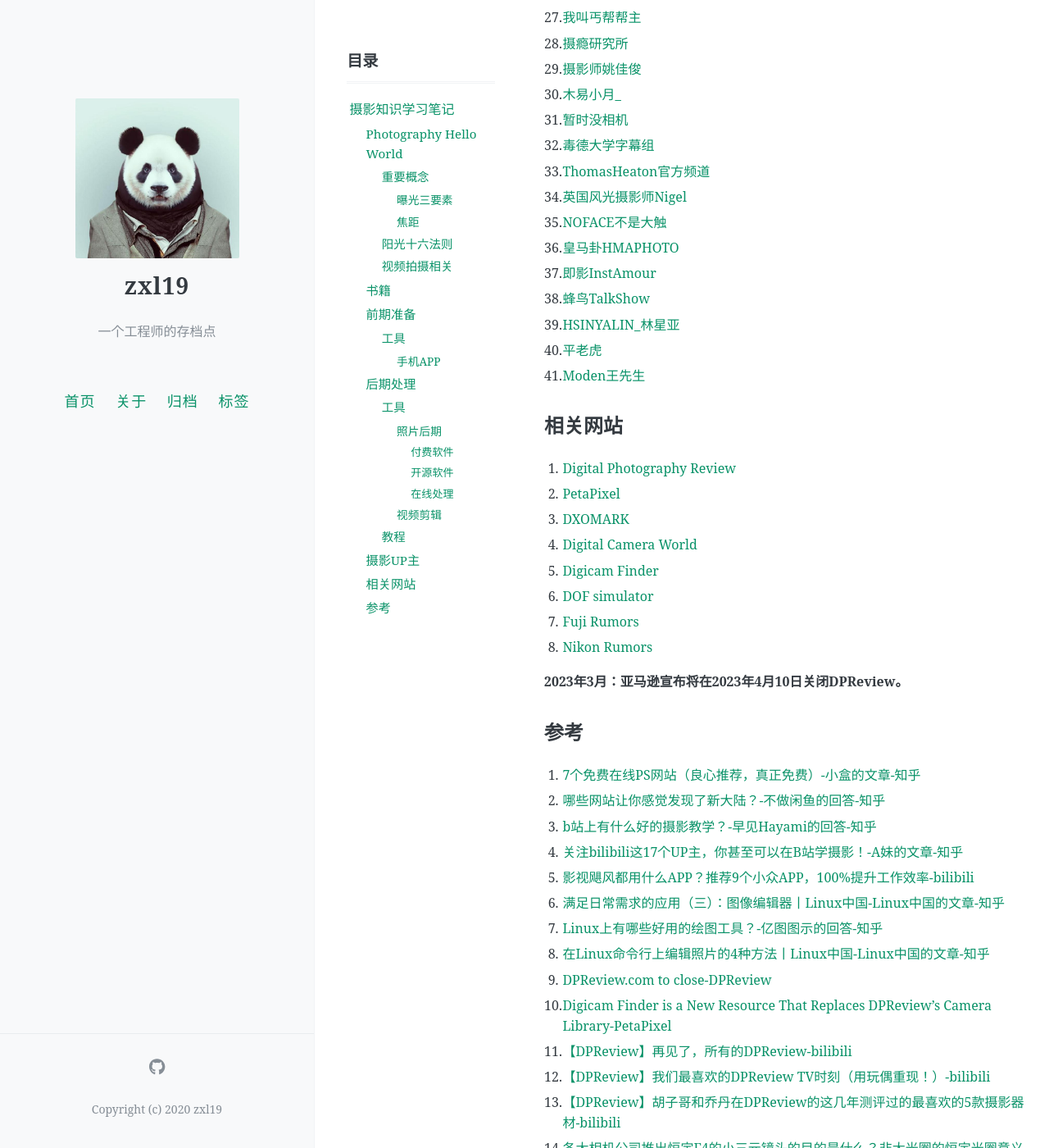
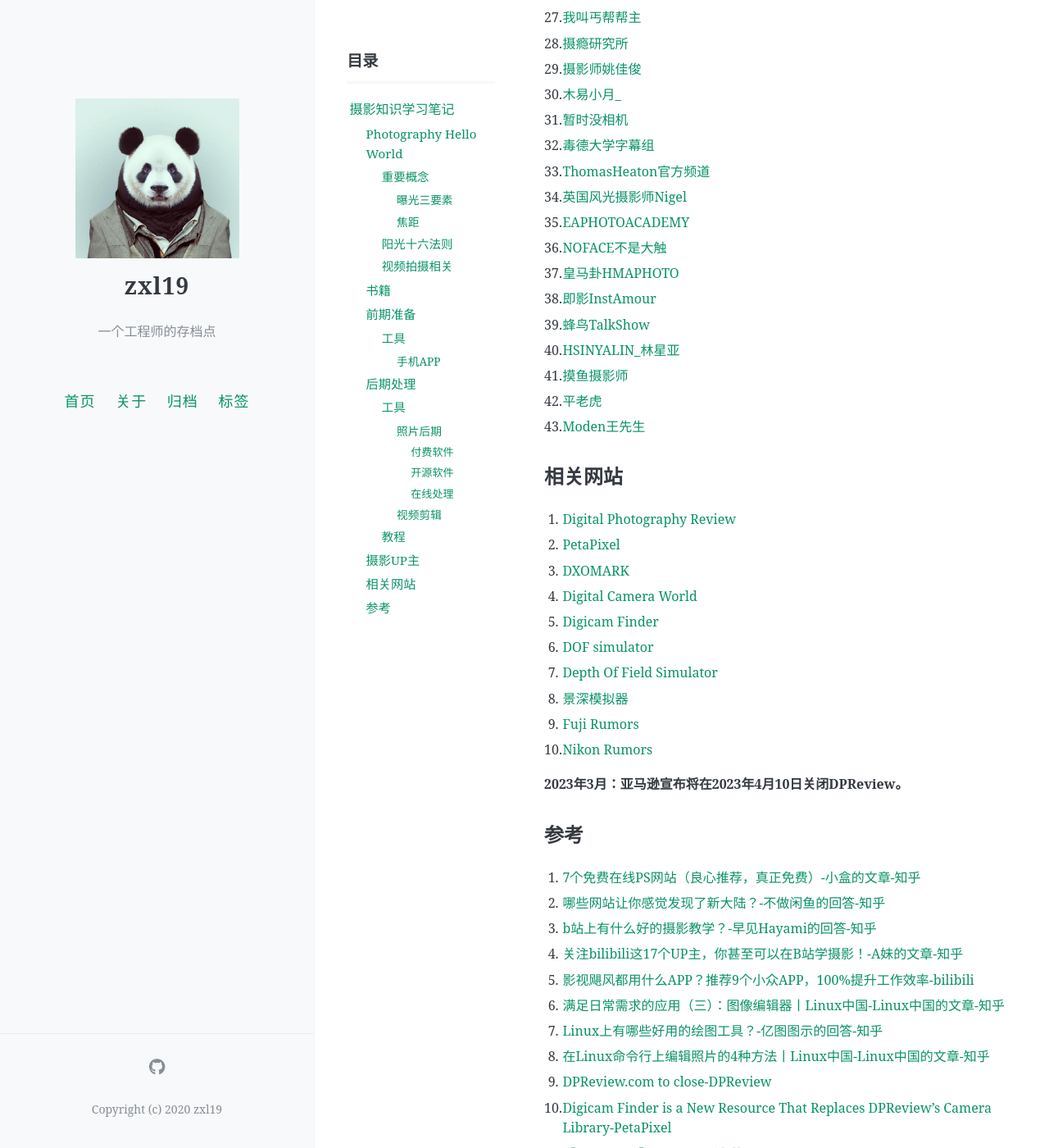
Before and after one commit to zxl19/zxl19.github.io, a Jekyll site: the page built from _posts/2021-08-03-photography-note.md, in a window 1280 px wide and 1400 px high, scrolled down 4641 px. Shown: the whole window at 82% size. Built offline with Jekyll 4.4.1, drawn with Linux system fonts in a browser that asks for light colours; comment, search, counter and statistics services are not loaded.

Commit message:
Update Posts modified:   _posts/2021-06-01-cpp-library.md modified:   _posts/2021-06-23-math-tool.md modified:   _posts/2021-08-03-photography-note.md modified:   _posts/2022-10-11-slam-material.md

```diff
--- a/_posts/2021-08-03-photography-note.md
+++ b/_posts/2021-08-03-photography-note.md
@@ -184,13 +184,15 @@ pinned: false
 32. [毒德大学字幕组](https://space.bilibili.com/8990248)
 33. [ThomasHeaton官方频道](https://space.bilibili.com/1006125507)
 34. [英国风光摄影师Nigel](https://space.bilibili.com/1549051576)
-35. [NOFACE不是大触](https://space.bilibili.com/4012943)
-36. [皇马卦HMAPHOTO](https://space.bilibili.com/16198806)
-37. [即影InstAmour](https://space.bilibili.com/14118905)
-38. [蜂鸟TalkShow](https://space.bilibili.com/1343434879)
-39. [HSINYALIN_林星亚](https://space.bilibili.com/7695611)
-40. [平老虎](https://space.bilibili.com/56744081)
-41. [Moden王先生](https://space.bilibili.com/700673344)
+35. [EAPHOTOACADEMY](https://space.bilibili.com/32639842)
+36. [NOFACE不是大触](https://space.bilibili.com/4012943)
+37. [皇马卦HMAPHOTO](https://space.bilibili.com/16198806)
+38. [即影InstAmour](https://space.bilibili.com/14118905)
+39. [蜂鸟TalkShow](https://space.bilibili.com/1343434879)
+40. [HSINYALIN_林星亚](https://space.bilibili.com/7695611)
+41. [摸鱼摄影师](https://space.bilibili.com/108866409)
+42. [平老虎](https://space.bilibili.com/56744081)
+43. [Moden王先生](https://space.bilibili.com/700673344)
 
 ## 相关网站
 
@@ -200,8 +202,10 @@ pinned: false
 4. [Digital Camera World](https://www.digitalcameraworld.com)
 5. [Digicam Finder](https://digicamfinder.com)
 6. [DOF simulator](https://dofsimulator.net/en/)
-7. [Fuji Rumors](https://www.fujirumors.com)
-8. [Nikon Rumors](https://nikonrumors.com)
+7. [Depth Of Field Simulator](https://jherr.github.io/depth-of-field/)
+8. [景深模拟器](https://dofsim.net/)
+9. [Fuji Rumors](https://www.fujirumors.com)
+10. [Nikon Rumors](https://nikonrumors.com)
 
 **2023年3月：亚马逊宣布将在2023年4月10日关闭DPReview。**
 
@@ -221,3 +225,4 @@ pinned: false
 12. [【DPReview】我们最喜欢的DPReview TV时刻（用玩偶重现！）-bilibili](https://www.bilibili.com/video/BV1Ks4y1P7JA)
 13. [【DPReview】胡子哥和乔丹在DPReview的这几年测评过的最喜欢的5款摄影器材-bilibili](https://www.bilibili.com/video/BV1HT411p7uE)
 14. [各大相机公司推出恒定F4的小三元镜头的目的是什么？非大光圈的恒定光圈意义体现在哪里？-知乎用户的回答-知乎](https://www.zhihu.com/question/34306403/answer/2654034347)
+15. [jherr/depth-of-field](https://github.com/jherr/depth-of-field)
```
Also changed, not shown: _posts/2021-06-01-cpp-library.md (+6 -0 lines), _posts/2021-06-23-math-tool.md (+4 -3 lines), _posts/2022-10-11-slam-material.md (+8 -1 lines).
